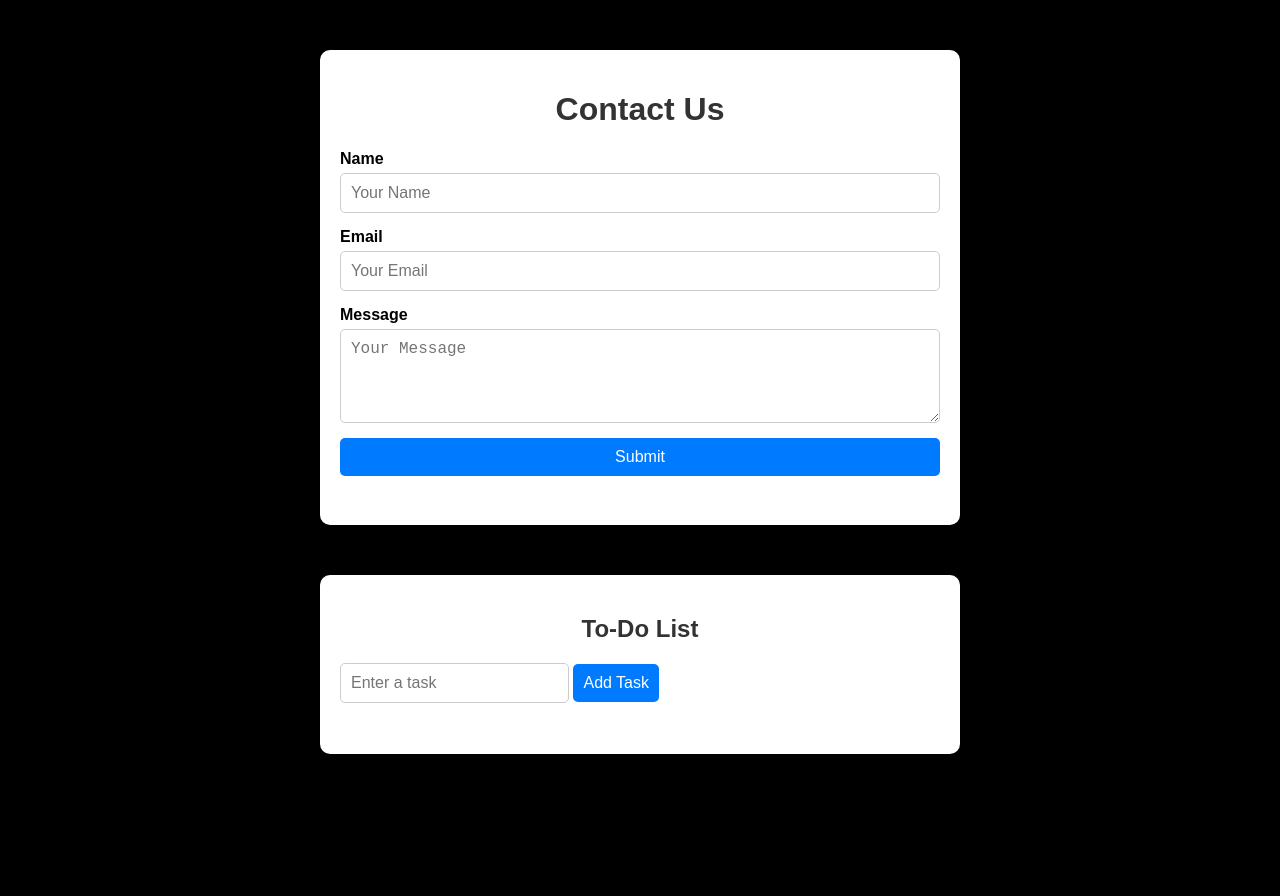
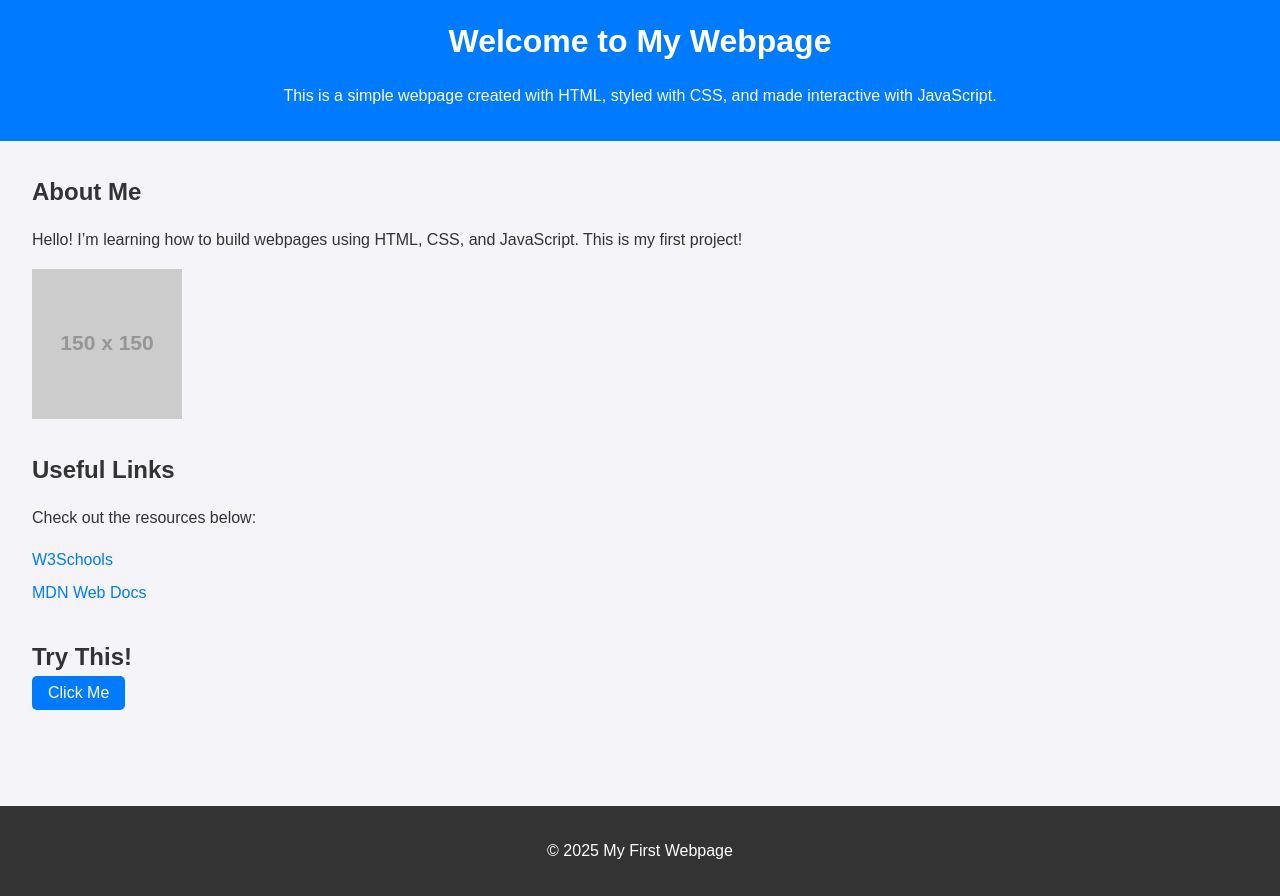
Before and after one commit to Balaji2005-bx/Apex-Planet-Internship, a plain HTML site: page index.html in a window 1280 px wide. Before the commit the page ends 804 px from the top, so only its background shows below. Drawn offline with Linux system fonts and the light colour scheme; placeholder pictures from the web are drawn by us.

Commit message:
Task - 1
This is an task - 1 from Apex Planet Internship

```diff
--- a/index.html
+++ b/index.html
@@ -1,36 +1,43 @@
 <!DOCTYPE html>
 <html lang="en">
 <head>
-  <meta charset="UTF-8">
-  <meta name="viewport" content="width=device-width, initial-scale=1.0">
-  <title>Contact Form & To-Do List</title>
-  <link rel="stylesheet" href="styles.css">
+    <meta charset="UTF-8">
+    <meta name="viewport" content="width=device-width, initial-scale=1.0">
+    <title>Basic Webpage</title>
+    <link rel="stylesheet" href="styles.css">
 </head>
 <body>
-  <!-- Contact Form Section -->
-  <div class="container">
-    <h1>Contact Us</h1>
-    <form id="contactForm">
-      <label for="name">Name</label>
-      <input type="text" id="name" name="name" placeholder="Your Name" required>
-      <label for="email">Email</label>
-      <input type="email" id="email" name="email" placeholder="Your Email" required>
-      <label for="message">Message</label>
-      <textarea id="message" name="message" rows="4" placeholder="Your Message" required></textarea>
-      <button type="submit">Submit</button>
-    </form>
-    <p id="formMessage" class="error"></p>
-  </div>
+    <header>
+        <h1>Welcome to My Webpage</h1>
+        <p>This is a simple webpage created with HTML, styled with CSS, and made interactive with JavaScript.</p>
+    </header>
 
-  <!-- To-Do List Section -->
-  <div class="container">
-    <h2>To-Do List</h2>
-    <input type="text" id="taskInput" placeholder="Enter a task">
-    <button id="addTaskButton">Add Task</button>
-    <ul id="taskList"></ul>
-  </div>
+    <main>
+        <section>
+            <h2>About Me</h2>
+            <p>Hello! I’m learning how to build webpages using HTML, CSS, and JavaScript. This is my first project!</p>
+            <img src="https://via.placeholder.com/150" alt="Placeholder Image">
+        </section>
 
-  <!-- Linking JavaScript File -->
-  <script src="script.js"></script>
+        <section>
+            <h2>Useful Links</h2>
+            <p>Check out the resources below:</p>
+            <ul>
+                <li><a href="https://www.w3schools.com" target="_blank">W3Schools</a></li>
+                <li><a href="https://developer.mozilla.org" target="_blank">MDN Web Docs</a></li>
+            </ul>
+        </section>
+
+        <section>
+            <h2>Try This!</h2>
+            <button id="alertButton">Click Me</button>
+        </section>
+    </main>
+
+    <footer>
+        <p>© 2025 My First Webpage</p>
+    </footer>
+
+    <script src="script.js"></script>
 </body>
 </html>
--- a/script.js
+++ b/script.js
@@ -1,52 +1,4 @@
-// Contact Form Validation
-document.getElementById('contactForm').addEventListener('submit', function (event) {
-  event.preventDefault();
 
-  const name = document.getElementById('name').value.trim();
-  const email = document.getElementById('email').value.trim();
-  const message = document.getElementById('message').value.trim();
-  const formMessage = document.getElementById('formMessage');
-
-  let isValid = true;
-
-  if (name === "") {
-    formMessage.textContent = "Name is required.";
-    isValid = false;
-  } else if (!/^[a-zA-Z ]+$/.test(name)) {
-    formMessage.textContent = "Name can only contain letters and spaces.";
-    isValid = false;
-  } else if (!/^\S+@\S+\.\S+$/.test(email)) {
-    formMessage.textContent = "Please enter a valid email address.";
-    isValid = false;
-  } else if (message === "") {
-    formMessage.textContent = "Message is required.";
-    isValid = false;
-  }
-
-  if (isValid) {
-    formMessage.textContent = "Thank you for reaching out. We'll get back to you soon.";
-    formMessage.style.color = "green";
-    this.reset();
-  }
+document.getElementById('alertButton').addEventListener('click', () => {
+    alert('You clicked the button! This is a JavaScript alert.');
 });
-
-// To-Do List Functionality
-document.getElementById('addTaskButton').addEventListener('click', function () {
-  const taskInput = document.getElementById('taskInput');
-  const taskList = document.getElementById('taskList');
-
-  if (taskInput.value.trim() !== "") {
-    const li = document.createElement('li');
-    li.textContent = taskInput.value;
-
-    const deleteBtn = document.createElement('button');
-    deleteBtn.textContent = "Delete";
-    deleteBtn.addEventListener('click', function () {
-      taskList.removeChild(li);
-    });
-
-    li.appendChild(deleteBtn);
-    taskList.appendChild(li);
-    taskInput.value = "";
-  }
-});
--- a/styles.css
+++ b/styles.css
@@ -1,85 +1,76 @@
-/* General Styles */
+/* styles.css */
+
 body {
-  font-family: Arial, sans-serif;
-  margin: 0;
-  padding: 0;
-  background-color: #000000;
+    font-family: Arial, sans-serif;
+    line-height: 1.6;
+    margin: 0;
+    padding: 0;
+    background-color: #f4f4f9;
+    color: #333;
 }
 
-.container {
-  max-width: 600px;
-  margin: 50px auto;
-  background: #fff;
-  padding: 20px;
-  box-shadow: 0 4px 6px rgba(0, 0, 0, 0.1);
-  border-radius: 10px;
+header {
+    background-color: #007bff;
+    color: white;
+    padding: 1em;
+    text-align: center;
 }
 
-/* Contact Form Styles */
 h1, h2 {
-  text-align: center;
-  color: #333;
+    margin: 0;
 }
 
-form {
-  display: flex;
-  flex-direction: column;
+main {
+    padding: 2em;
 }
 
-label {
-  margin-bottom: 5px;
-  font-weight: bold;
+section {
+    margin-bottom: 2em;
 }
 
-input, textarea, button {
-  margin-bottom: 15px;
-  padding: 10px;
-  font-size: 1rem;
-  border: 1px solid #ccc;
-  border-radius: 5px;
+img {
+    max-width: 100%;
+    height: auto;
+    display: block;
+    margin: 1em 0;
+}
+
+ul {
+    list-style-type: none;
+    padding: 0;
+}
+
+ul li {
+    margin: 0.5em 0;
+}
+
+a {
+    color: #007bff;
+    text-decoration: none;
+}
+
+a:hover {
+    text-decoration: underline;
 }
 
 button {
-  background-color: #007bff;
-  color: white;
-  border: none;
-  cursor: pointer;
+    background-color: #007bff;
+    color: white;
+    border: none;
+    padding: 0.5em 1em;
+    cursor: pointer;
+    font-size: 1em;
+    border-radius: 5px;
 }
 
 button:hover {
-  background-color: #0056b3;
+    background-color: #0056b3;
 }
 
-.error {
-  color: red;
-  font-size: 0.9rem;
+footer {
+    background-color: #333;
+    color: white;
+    text-align: center;
+    padding: 1em 0;
+    margin-top: 2em;
 }
-
-/* To-Do List Styles */
-#taskList {
-  list-style: none;
-  padding: 0;
-}
-
-#taskList li {
-  display: flex;
-  justify-content: space-between;
-  align-items: center;
-  margin-bottom: 10px;
-  padding: 10px;
-  background-color: #f0f0f0;
-  border-radius: 5px;
-}
-
-#taskList li button {
-  background-color: #ff4d4d;
-  color: white;
-  border: none;
-  border-radius: 5px;
-  padding: 5px 10px;
-  cursor: pointer;
-}
-
-#taskList li button:hover {
-  background-color: #cc0000;
-}
```
